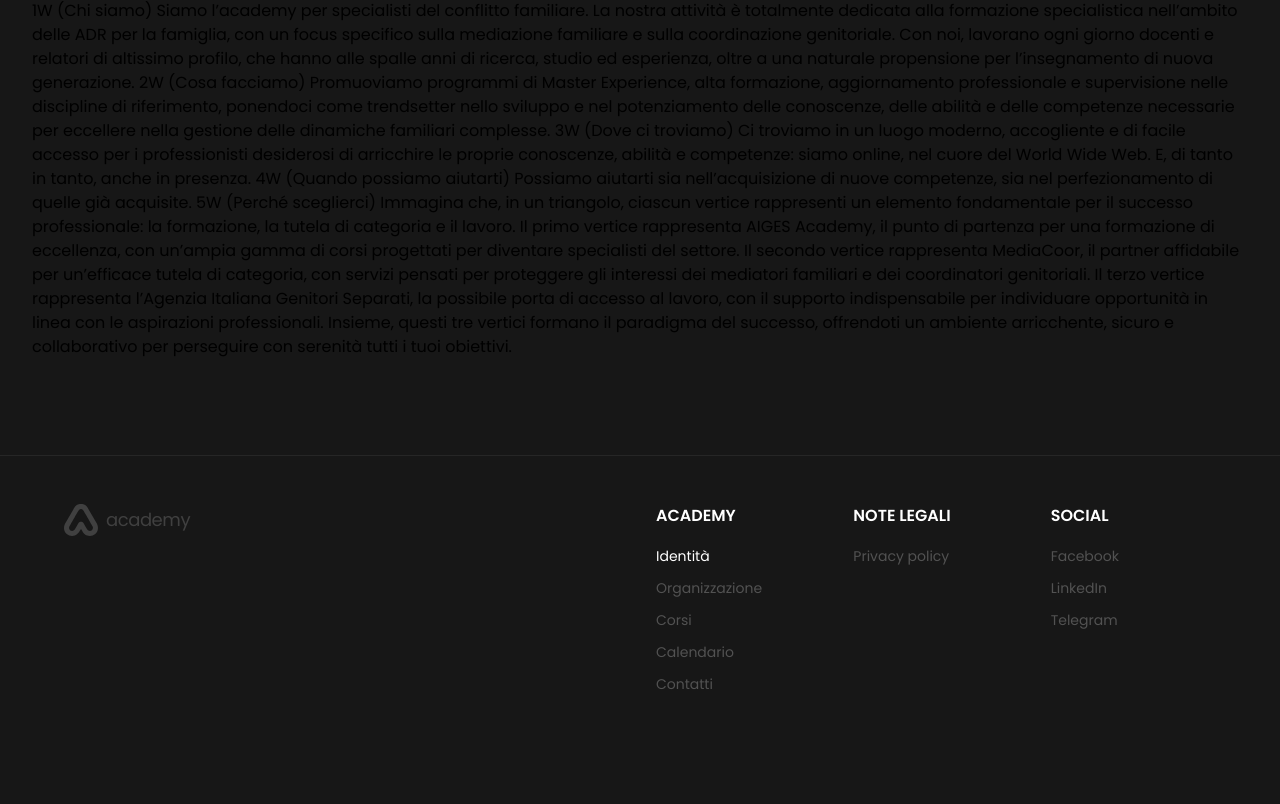
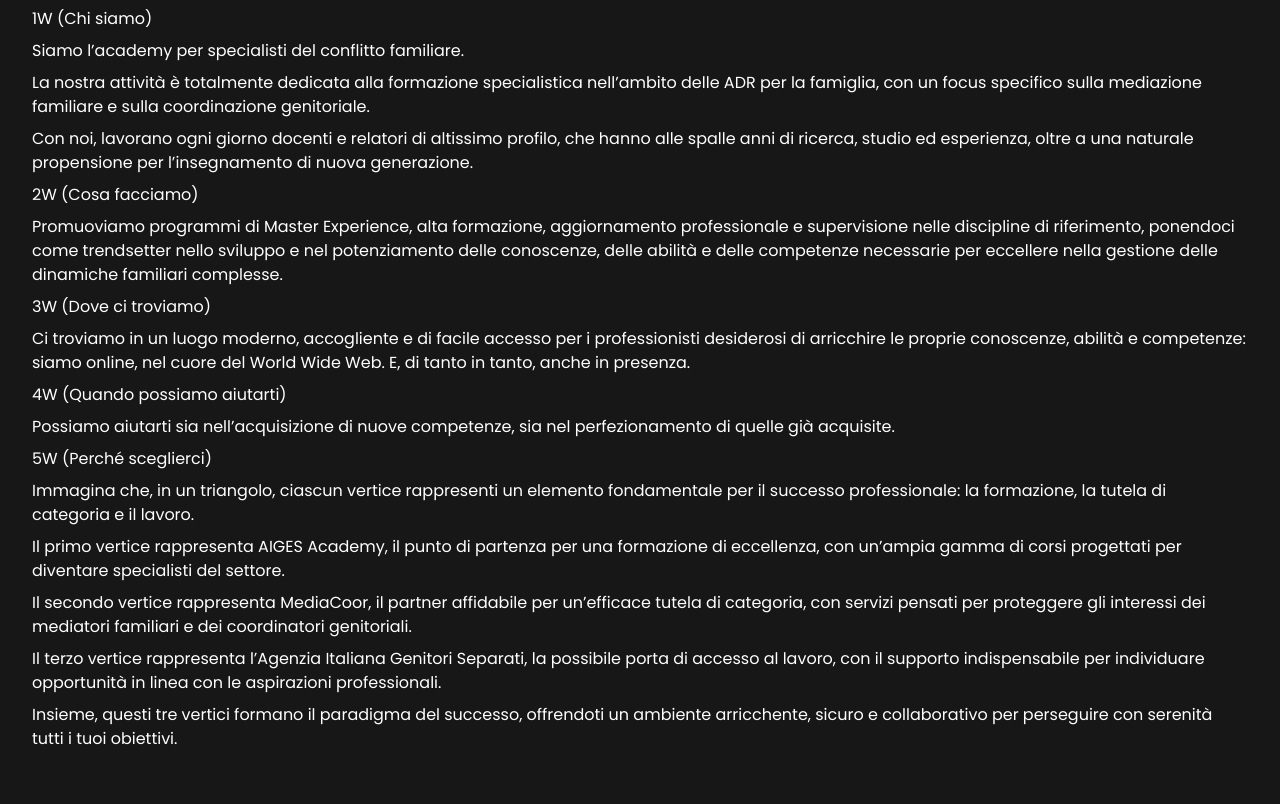
Before and after one commit to plasm/academy, a Nuxt app: page /identita in a window 1280 px wide. Shown: the part 396-1200 px from the top of the page. Before the commit the page ends 1140 px from the top, so only its background shows below. Built offline with nearby package versions, Linux system fonts and the light colour scheme.

Commit message:
fix: text

```diff
--- a/pages/corsi/master-experience.vue
+++ b/pages/corsi/master-experience.vue
@@ -7,17 +7,24 @@
         </div>
       </template>
     </ac-heading>
+    <div class="text-white">
       I Master Experience sono percorsi di qualifica professionale, rivolti a studenti e professionisti desiderosi di crescita personale e professionale. Sono strutturati in primo e secondo livello e richiedono lauree specifiche e/o esperienze settoriali documentate. Hanno una durata minima di un anno e prevedono requisiti di ammissione variabili. Il numero di allievi è limitato, a garanzia di un insegnamento personalizzato. La selezione avviene attraverso un colloquio motivazionale online. Gli obiettivi e i programmi sono definiti dalla direzione scientifica di AIGES Academy. Le lezioni si svolgono con varie modalità. Oltre alla prova finale, possono essere previste verifiche intermedie. Al termine, gli allievi conseguono…
-
+    </div>
+    <div class="text-white">
       I Master Experience danno agli allievi l’opportunità unica di immergersi in una vera e propria esperienza formativa. La formula Experience si basa su tre pilastri fondamentali: il SAPERE, il SAPER FARE e il SAPER ESSERE.
-
+      <div class="text-white">
         Il SAPERE rappresenta la base della conoscenza teorica. Gli allievi hanno accesso a contenuti curriculari ricchi e aggiornati, creati da specialisti del settore, che coprono una vasta gamma di argomenti pertinenti alla disciplina di interesse.
-
+      </div>
+      <div class="text-white">
         Il SAPER FARE si concentra sull’applicazione pratica delle conoscenze acquisite. Gli stage intensivi permettono agli allievi di mettere in pratica ciò che hanno imparato, acquisendo capacità operative essenziali per il successo nella loro carriera professionale.
-
+      </div>
+      <div class="text-white">
         Il SAPER ESSERE è un elemento distintivo dei Master Experience. Gli allievi vengono incoraggiati a sviluppare competenze personali, relazionali e sociali utili non solo ad affrontare le sfide professionali, ma anche a diventare individui consapevoli e responsabili nella società.
-
+        <div class="text-white">
           In sintesi, la formula Experience rappresenta un approccio olistico alla formazione, che unisce conoscenza teorica, applicazione pratica e sviluppo personale.
+        </div>
+      </div>
+    </div>
   </div>
 </template>
 
--- a/pages/identita.vue
+++ b/pages/identita.vue
@@ -8,37 +8,69 @@
       </template>
     </ac-heading>
 
+    <div class="mt-2 text-white">
       1W (Chi siamo)
+    </div>
 
+    <div class="mt-2 text-white">
       Siamo l’academy per specialisti del conflitto familiare.
+    </div>
 
+    <div class="mt-2 text-white">
       La nostra attività è totalmente dedicata alla formazione specialistica nell’ambito delle ADR per la famiglia, con un focus specifico sulla mediazione familiare e sulla coordinazione genitoriale.
+    </div>
 
+    <div class="mt-2 text-white">
       Con noi, lavorano ogni giorno docenti e relatori di altissimo profilo, che hanno alle spalle anni di ricerca, studio ed esperienza, oltre a una naturale propensione per l’insegnamento di nuova generazione.
+    </div>
 
+    <div class="mt-2 text-white">
       2W (Cosa facciamo)
+    </div>
 
+    <div class="mt-2 text-white">
       Promuoviamo programmi di Master Experience, alta formazione, aggiornamento professionale e supervisione nelle discipline di riferimento, ponendoci come trendsetter nello sviluppo e nel potenziamento delle conoscenze, delle abilità e delle competenze necessarie per eccellere nella gestione delle dinamiche familiari complesse.
+    </div>
 
+    <div class="mt-2 text-white">
       3W (Dove ci troviamo)
+    </div>
 
+    <div class="mt-2 text-white">
       Ci troviamo in un luogo moderno, accogliente e di facile accesso per i professionisti desiderosi di arricchire le proprie conoscenze, abilità e competenze: siamo online, nel cuore del World Wide Web. E, di tanto in tanto, anche in presenza.
+    </div>
 
+    <div class="mt-2 text-white">
       4W (Quando possiamo aiutarti)
+    </div>
 
+    <div class="mt-2 text-white">
       Possiamo aiutarti sia nell’acquisizione di nuove competenze, sia nel perfezionamento di quelle già acquisite.
+    </div>
 
+    <div class="mt-2 text-white">
       5W (Perché sceglierci)
+    </div>
 
+    <div class="mt-2 text-white">
       Immagina che, in un triangolo, ciascun vertice rappresenti un elemento fondamentale per il successo professionale: la formazione, la tutela di categoria e il lavoro.
+    </div>
 
+    <div class="mt-2 text-white">
       Il primo vertice rappresenta AIGES Academy, il punto di partenza per una formazione di eccellenza, con un’ampia gamma di corsi progettati per diventare specialisti del settore.
+    </div>
 
+    <div class="mt-2 text-white">
       Il secondo vertice rappresenta MediaCoor, il partner affidabile per un’efficace tutela di categoria, con servizi pensati per proteggere gli interessi dei mediatori familiari e dei coordinatori genitoriali.
+    </div>
 
+    <div class="mt-2 text-white">
       Il terzo vertice rappresenta l’Agenzia Italiana Genitori Separati, la possibile porta di accesso al lavoro, con il supporto indispensabile per individuare opportunità in linea con le aspirazioni professionali.
+    </div>
 
+    <div class="mt-2 text-white">
       Insieme, questi tre vertici formano il paradigma del successo, offrendoti un ambiente arricchente, sicuro e collaborativo per perseguire con serenità tutti i tuoi obiettivi.
+    </div>
   </div>
 </template>
 
```
Lines whose indentation alone changed are shown as unchanged.
